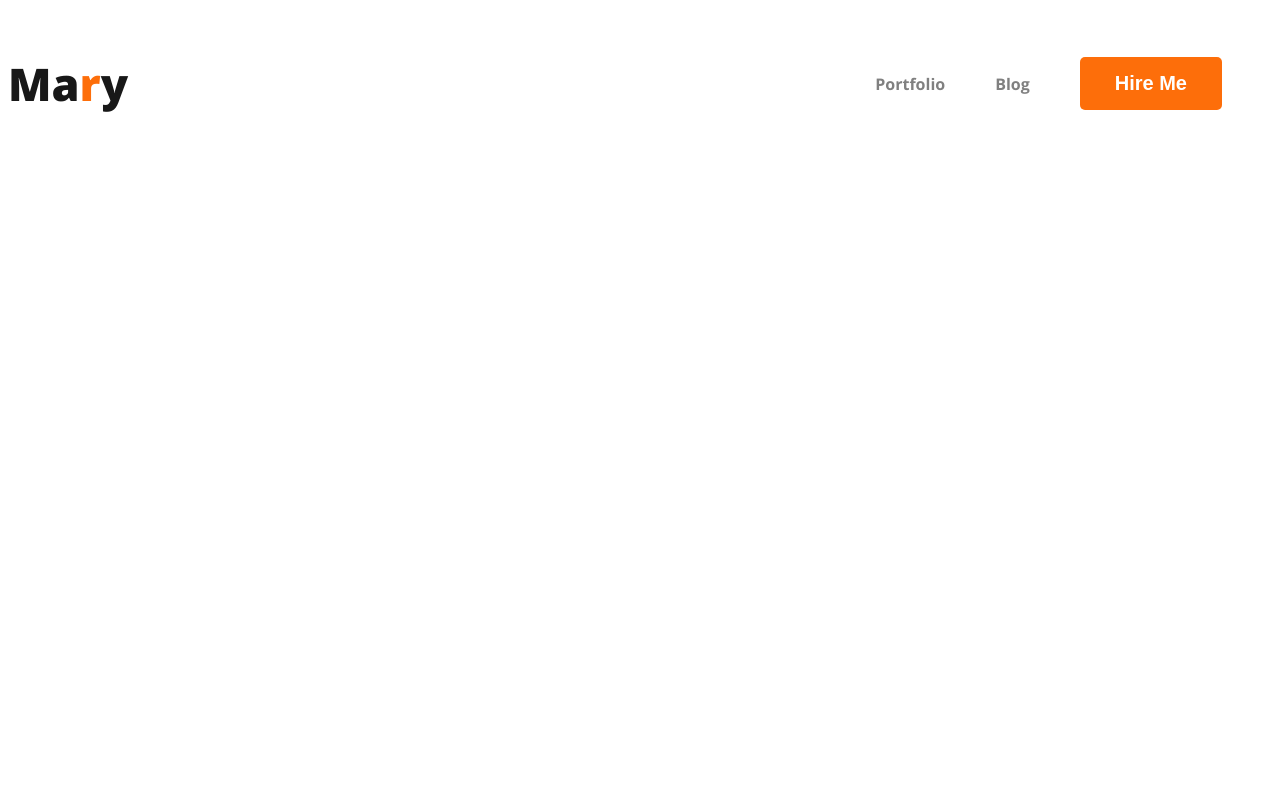
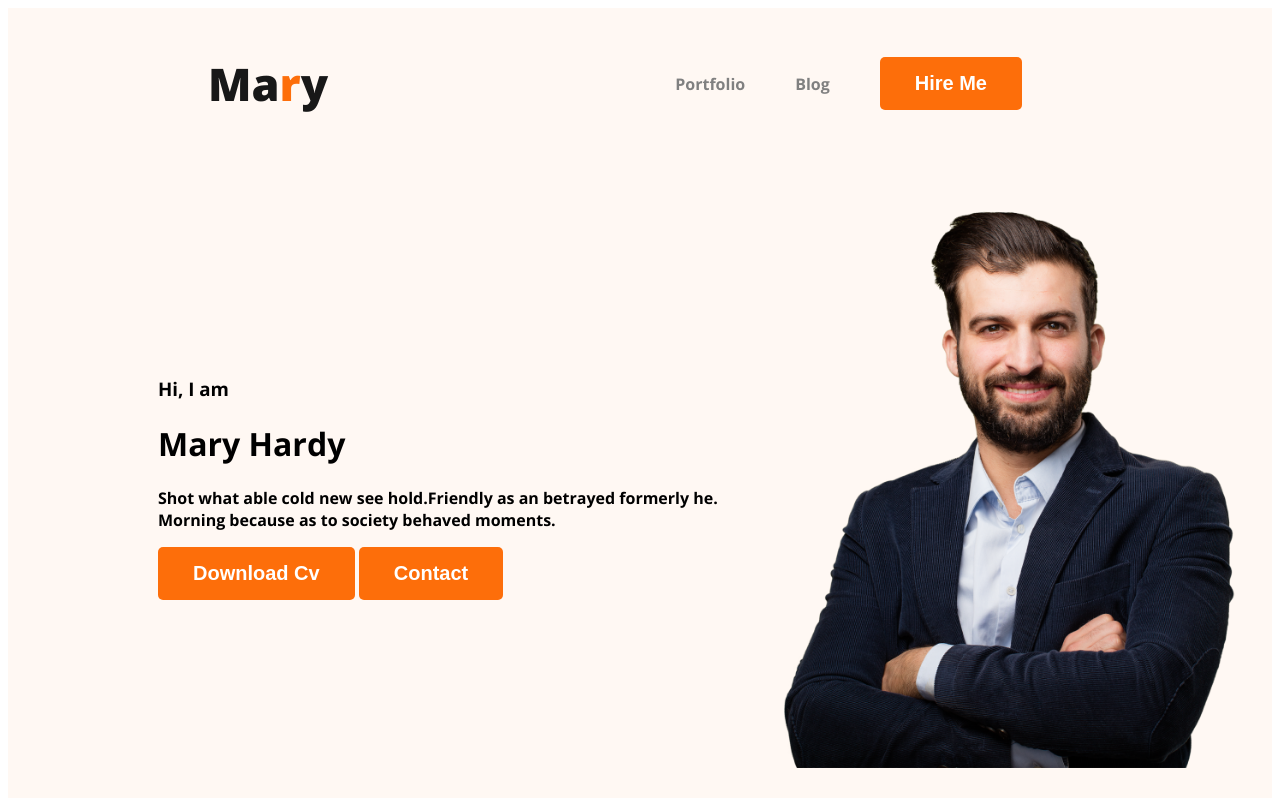
Before and after one commit to mdrashed62/developer-portfolio, a plain HTML site: page index.html in a window 1280 px wide. Drawn offline with nearby package versions, Linux system fonts and the light colour scheme.

Commit message:
added header,images

```diff
--- a/index.html
+++ b/index.html
@@ -11,7 +11,7 @@
     <link rel="stylesheet" href="styles/portfolio.css">
 </head>
 <body>
-    <header>
+    <header class="header">
         <nav>
             <h3 class="site-title">Ma<span class="text-primary">r</span>y</h3>
             <ul>
@@ -20,6 +20,16 @@
                 <li><button class="btn-primary">Hire Me</button></li>
             </ul>
         </nav>
+        <div class="banner">
+            <div class="banner-content">
+                <h3 class="banner-gretting">Hi, I  am</h3>
+                <h1 class="banner-title">Mary Hardy</h1>
+                <p>Shot what able cold new see hold.Friendly as an betrayed formerly he. Morning because as to society behaved moments.</p>
+                <button class="btn-primary">Download Cv</button>
+                <button class="btn-primary">Contact</button>
+            </div>
+            <img class="profile-pic" src="images/hardy.png" alt="">
+        </div>
     </header>
     <main>
 
--- a/styles/portfolio.css
+++ b/styles/portfolio.css
@@ -6,6 +6,7 @@ nav {
     display: flex;
     justify-content: space-between;
     align-items: center;
+    margin: 0px 200px;
 
 }
 
@@ -43,3 +44,14 @@ nav a {
     text-decoration: none;
     color: gray;
 }
+.header{
+    background-color: #FFF8F3;
+}
+.banner{
+    padding: 30px 30px 30px 150px;
+    display: flex;
+    align-items: center;
+}
+.banner .profile-pic{
+    width: 500px;
+}
```
